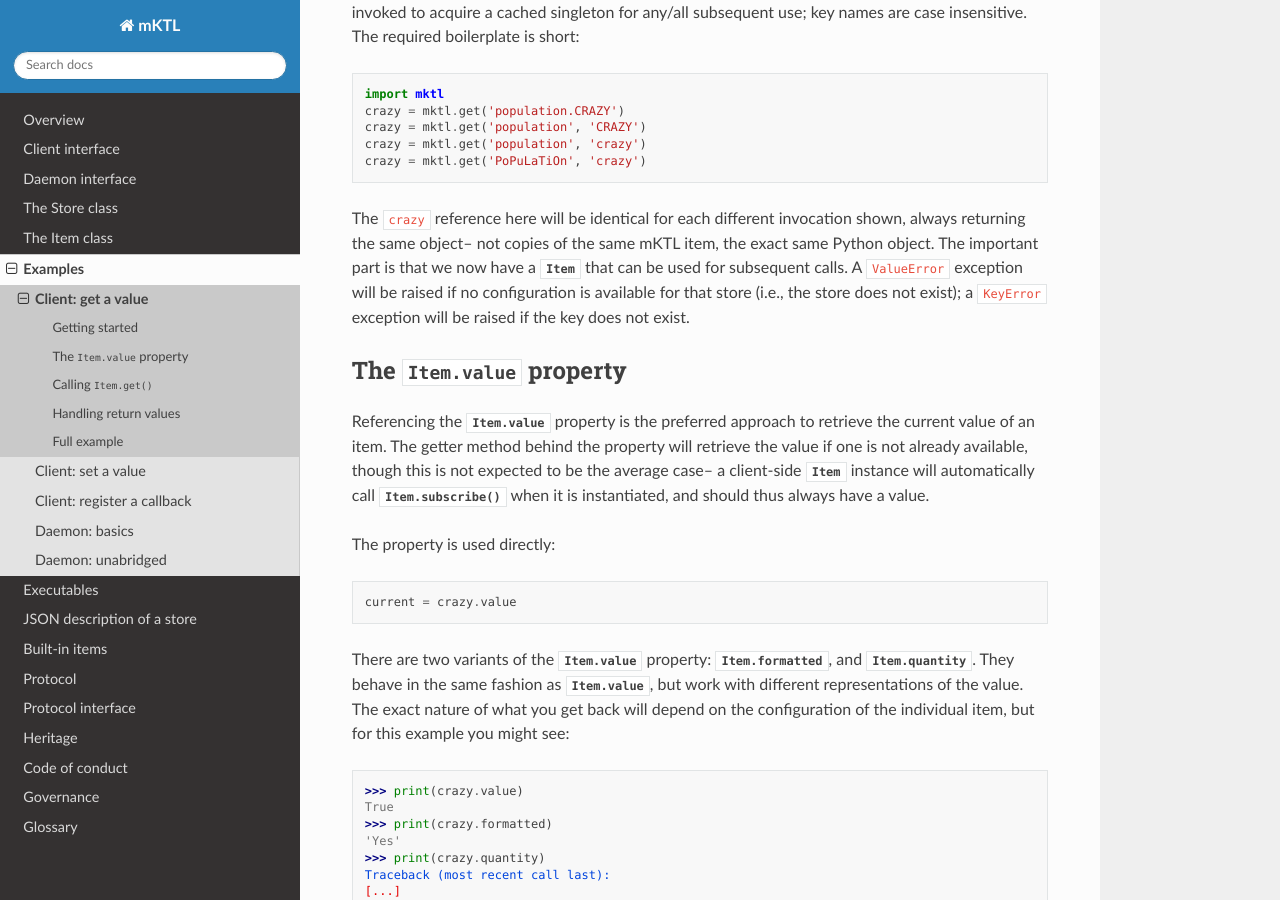
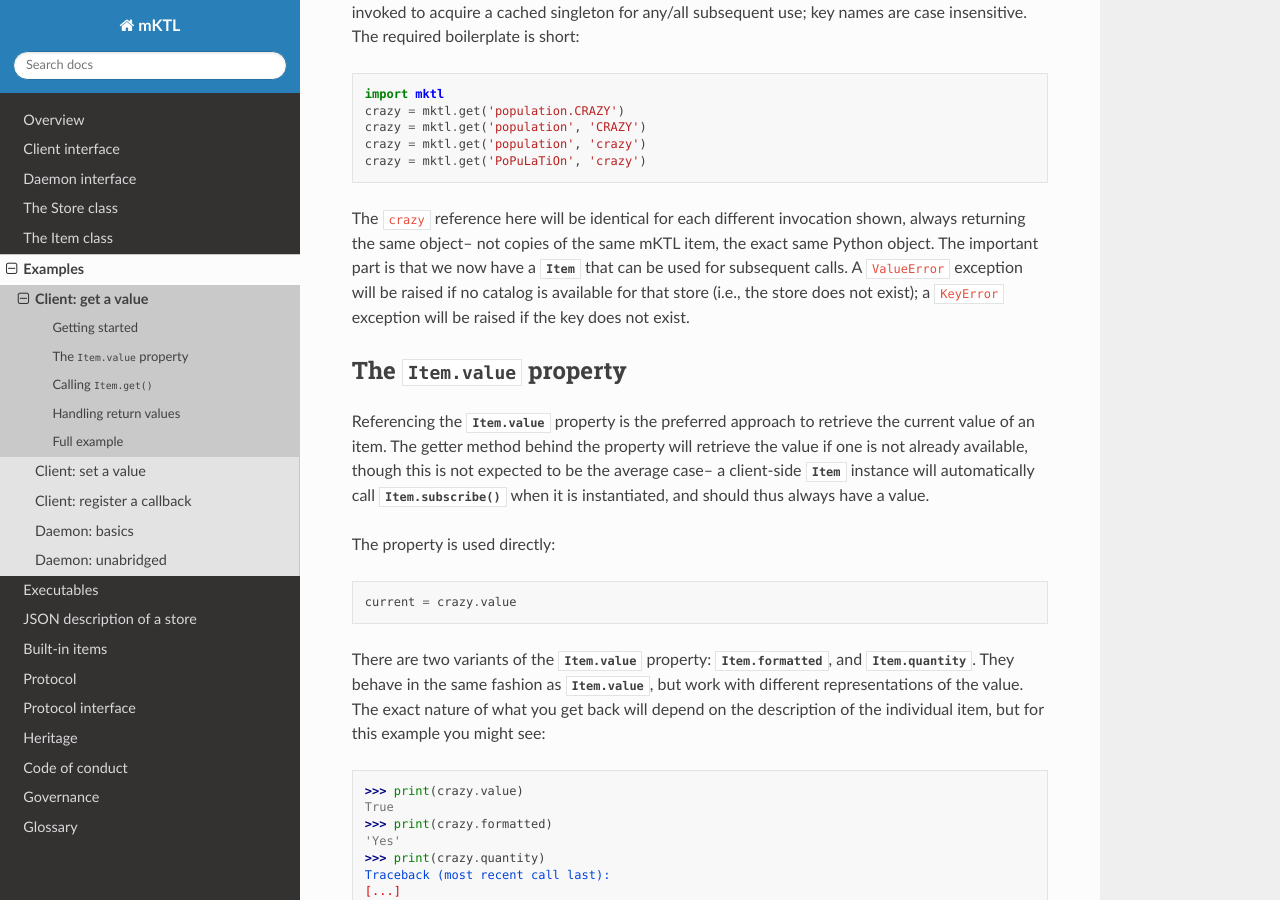
Before and after one commit to KeckObservatory/mKTL, a Sphinx documentation site: the page built from doc/example/get.rst, in a window 1280 px wide and 900 px high, scrolled down 312 px. Built offline with Sphinx 7.4.7 and the Read the Docs theme 3.1.0, drawn with Linux system fonts in a browser that asks for light colours.

Commit message:
Keeping up with 'catalog' and 'description' changes.

```diff
--- a/doc/example/get.rst
+++ b/doc/example/get.rst
@@ -30,7 +30,7 @@ shown, always returning the same object-- not copies of the same mKTL item,
 the exact same Python object. The important part is that we now have a
 :class:`Item` that can be used for subsequent calls. A ``ValueError`` exception
 will be raised if no
-configuration is available for that store (i.e., the store does not exist);
+catalog is available for that store (i.e., the store does not exist);
 a ``KeyError`` exception will be raised if the key does not exist.
 
 
@@ -52,7 +52,7 @@ There are two variants of the :py:attr:`Item.value` property:
 :py:attr:`Item.formatted`, and :py:attr:`Item.quantity`. They behave in the same
 fashion as :py:attr:`Item.value`, but work with different representations of
 the value. The exact nature of what you get back will depend on the
-configuration of the individual item, but for this example you might see::
+description of the individual item, but for this example you might see::
 
     >>> print(crazy.value)
     True
```
Also changed, not shown: doc/example/daemon.rst (+7 -7 lines).
